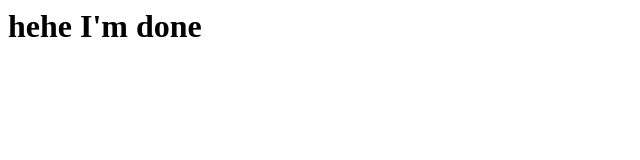
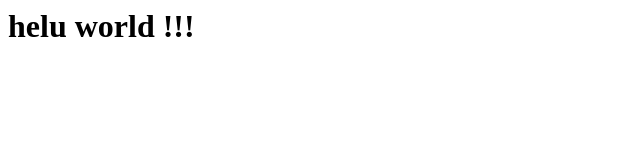
Before and after one commit to mnikhoa/demo-jenkins, a plain HTML site: page index.html in a window 1280 px wide. Shown: the full height of the page, 0-640 px from the left. Drawn offline with Linux system fonts and the light colour scheme.

Commit message:
Test ver16

```diff
--- a/index.html
+++ b/index.html
@@ -1 +1 @@
-<h1 >hehe I'm done</h1 >
+<h1 >helu world !!!</h1 >
```
Also changed, not shown: 2 other files.
